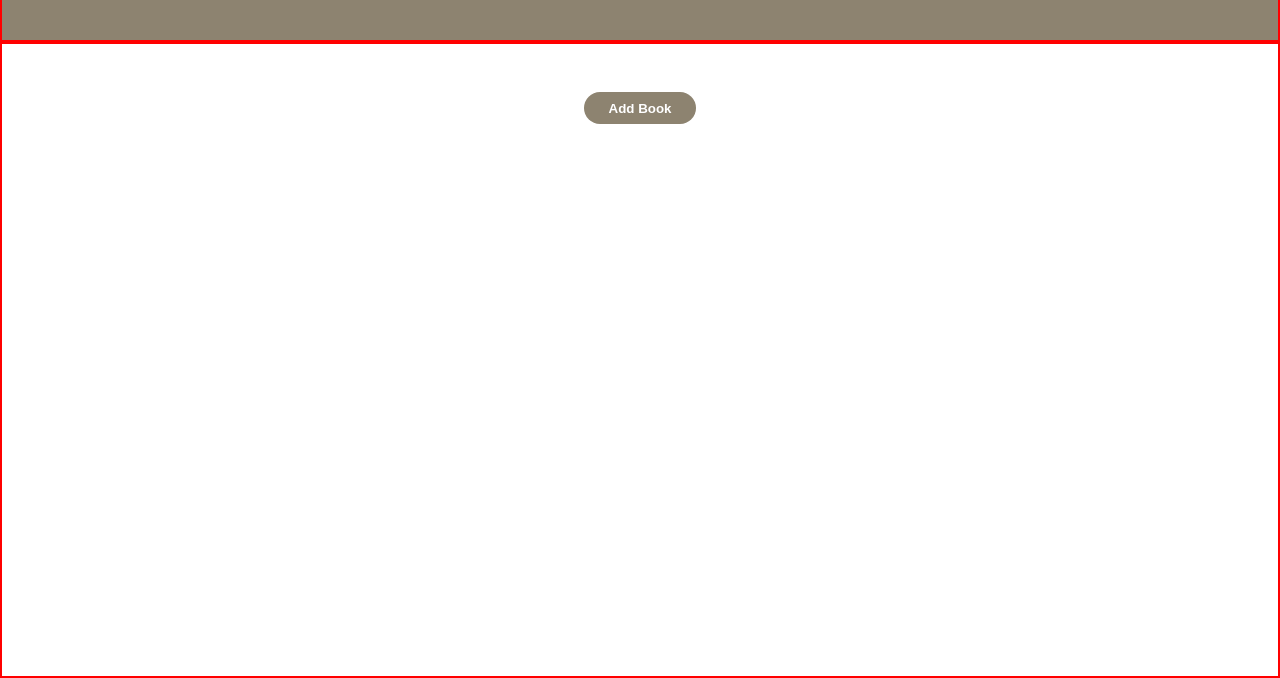
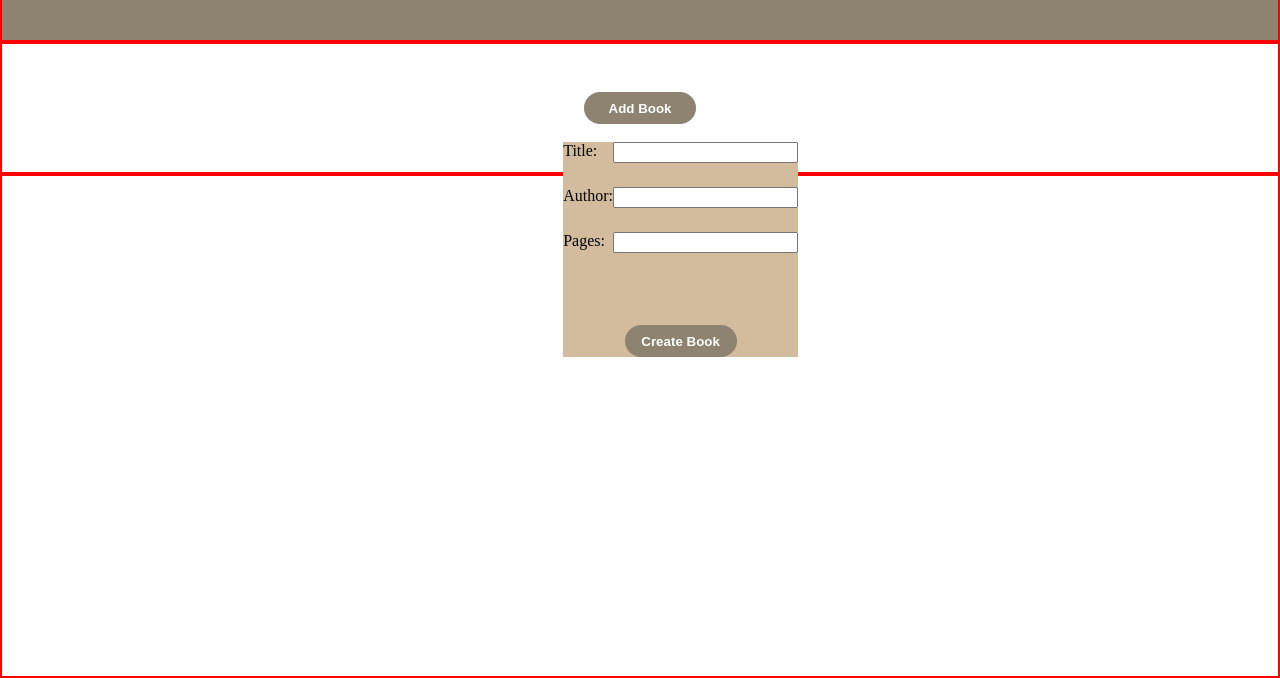
Before and after one commit to JoaoMateus98/library, a plain HTML site: page index.html in a window 1280 px wide. Both pictures are taken after a click on the button "Add Book". Shown: the part 122-800 px from the top of the page. Drawn offline with Linux system fonts and the light colour scheme.

Commit message:
HTML-added form. JS-add book buttons opens form. create book button grabs forms data.100% working

```diff
--- a/index.html
+++ b/index.html
@@ -15,6 +15,25 @@
         </div>
         <div class="body-container">
             <button id="add-book">Add Book</button>
+            <form class="new-book-form">
+                <ul>
+                    <li>
+                        <label for="user-title">Title:</label>
+                        <input type="text" name="title" id="user-title">
+                    </li>
+                    <li>
+                        <label for="user-author">Author:</label>
+                        <input type="text" name="author" id="user-author">
+                    </li>
+                    <li>
+                        <label for="user-pages">Pages:</label>
+                        <input type="number" name="pages" id="user-pages">
+                    </li>
+                    <button type="button" id="create-book">Create Book</button>
+                </ul>
+            </form>
+            <div class="book-container">
+            </div>
         </div>
     </div>
 </body>
--- a/script.js
+++ b/script.js
@@ -1,26 +1,24 @@
-let myLibrary = [];
+const addBook = document.querySelector('#add-book');
+const createBook = document.querySelector('#create-book');
+const form = document.querySelector('.new-book-form');
 
-function Book(author, title, numOfPages, wasRead) {
-  this.author = author;
-  this.title = title;
-  this.numOfPages = numOfPages;
-  this.wasRead = wasRead;
-}
+let formData;
+let title;
+let author;
+let numOfPages;
 
-Book.prototype.sayRead = function() {
-    (this.wasRead === 'true') ? console.log('was read') : console.log('was not read');
-}
+addBook.addEventListener('click', function () {
+  form.classList.add('active-form');
+});
 
-function addBookToLibrary() {
-  const author = window.prompt('Enter authors name');
-  const title = window.prompt('Enter book title');
-  const numOfPages = window.prompt('Enter number of pages');
-  const wasRead = window.prompt('Have you read the book? true or false');
+createBook.addEventListener('click', function () {
+  form.classList.remove('active-form');
+  formData = new FormData(form);
+  title = formData.get('title');
+  author = formData.get('author');
+  numOfPages = formData.get('pages');
 
-  const newBook = Object.create(Book.prototype);
-  newBook.author = author;
-  newBook.title = title;
-  newBook.numOfPages = numOfPages;
-  newBook.wasRead = wasRead;
-  myLibrary.push(newBook);
-}
+
+  console.log(title, author, numOfPages);
+  form.reset();
+});
--- a/style.css
+++ b/style.css
@@ -9,12 +9,21 @@ body{
     --base-color: rgb(141, 131, 112);
 }
 
+ul {
+    list-style-type: none;
+}
+
+ul, li {
+    padding: 0;
+    margin: 0;
+}
+
 .main-container {
     height: 100vh;
     display: flex;
     flex-direction: column;
 }
-
+/* header */
 .header-container {
     display: flex;
     justify-content: center;
@@ -25,11 +34,12 @@ body{
     color: white;
 }
 
+/* body */
 .body-container {
     flex-grow: 1;
     display: flex;
+    align-items: center;
     flex-direction: column;
-    align-items: center;
     border: var(--border-test);
 }
 
@@ -47,3 +57,58 @@ body{
 #add-book:hover {
     cursor: pointer;
 }
+
+/* books section */
+.book-container {
+    padding-left: 2rem;
+    margin-top: 3rem;
+    border: var(--border-test);
+    width: 100%;
+    height: fit-content;
+    display: grid;
+    justify-content: center;
+    grid-template-columns: repeat(3, 12rem);
+    gap: 2rem;
+}
+
+.book-container > div {
+    width: 12rem;
+    height: 14rem;
+}
+
+/* form */
+.new-book-form {
+    background-color: rgb(211, 188, 157);
+    display: none;
+}
+
+.active-form {
+    position: absolute;
+    left: 44%;
+    top: 33%;
+    display: block;
+}
+
+.active-form > ul {
+    display: flex;
+    flex-direction: column;
+    gap: 1.5rem;
+}
+
+#create-book {
+    align-self: center;
+    cursor: pointer;
+    margin-top: 3rem;
+    width: 7rem;
+    height: 2rem;
+    border: 0;
+    border-radius: 1rem;
+    font-weight: 600;
+    background-color: var(--base-color);
+    color: white;
+}
+
+li {
+    display: flex;
+    justify-content: space-between;
+}
```
